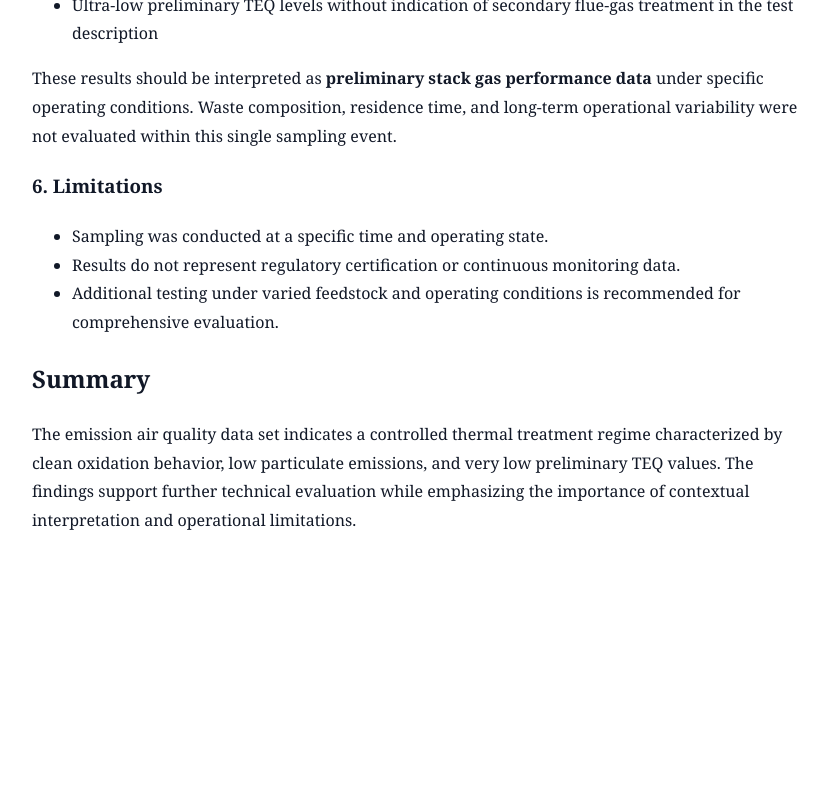
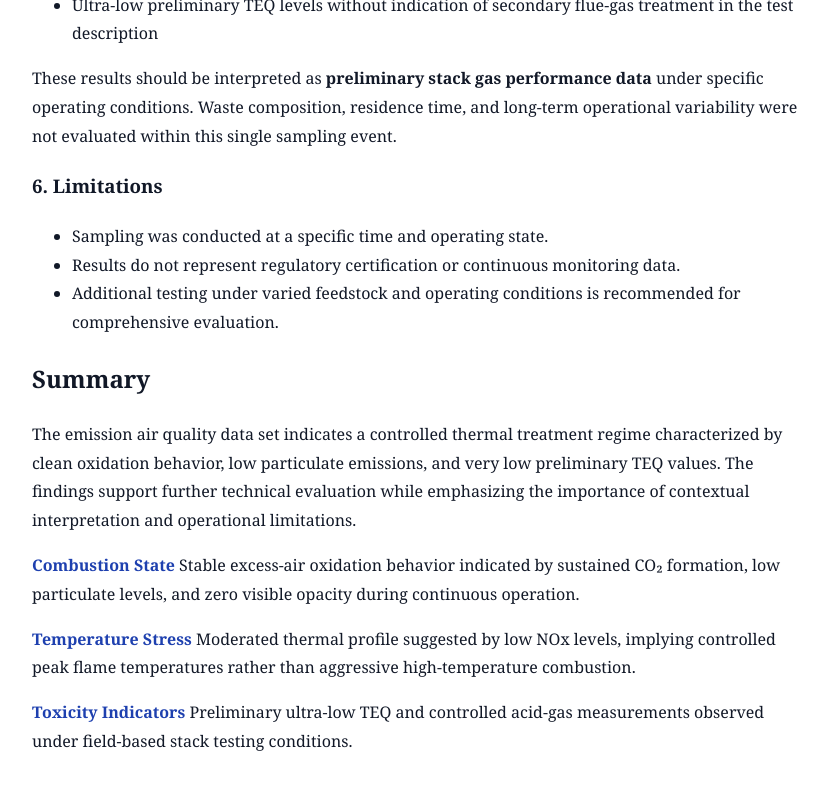
Before and after one commit to ssimsangmin49-creator/ecofriendly-polymer-compounds-incineration, a Jekyll site: the page built from _posts/2026-02-15-emission-air-quality.md, in a window 1280 px wide and 900 px high, scrolled down 1971 px. Shown: the top 790 px of the window, without its empty margins (222-1050 px from the left). Built offline with Jekyll 4.4.1, drawn with Linux system fonts in a browser that asks for light colours; before the commit the page ends 2650 px from its top, so only the background shows below that.

Commit message:
Enhance emission air quality report with new sections
Added detailed sections on combustion state, temperature stress, and toxicity indicators to the emission air quality report.

```diff
--- a/_posts/2026-02-15-emission-air-quality.md
+++ b/_posts/2026-02-15-emission-air-quality.md
@@ -75,3 +75,18 @@ These results should be interpreted as <strong>preliminary stack gas performance
 ## Summary
 
 The emission air quality data set indicates a controlled thermal treatment regime characterized by clean oxidation behavior, low particulate emissions, and very low preliminary TEQ values. The findings support further technical evaluation while emphasizing the importance of contextual interpretation and operational limitations.
+
+<span style="color:#1e40af; font-weight:bold;">
+Combustion State
+</span>
+Stable excess-air oxidation behavior indicated by sustained CO₂ formation, low particulate levels, and zero visible opacity during continuous operation.
+
+<span style="color:#1e40af; font-weight:bold;">
+Temperature Stress
+</span>
+Moderated thermal profile suggested by low NOx levels, implying controlled peak flame temperatures rather than aggressive high-temperature combustion.
+
+<span style="color:#1e40af; font-weight:bold;">
+Toxicity Indicators
+</span>
+Preliminary ultra-low TEQ and controlled acid-gas measurements observed under field-based stack testing conditions.
```
